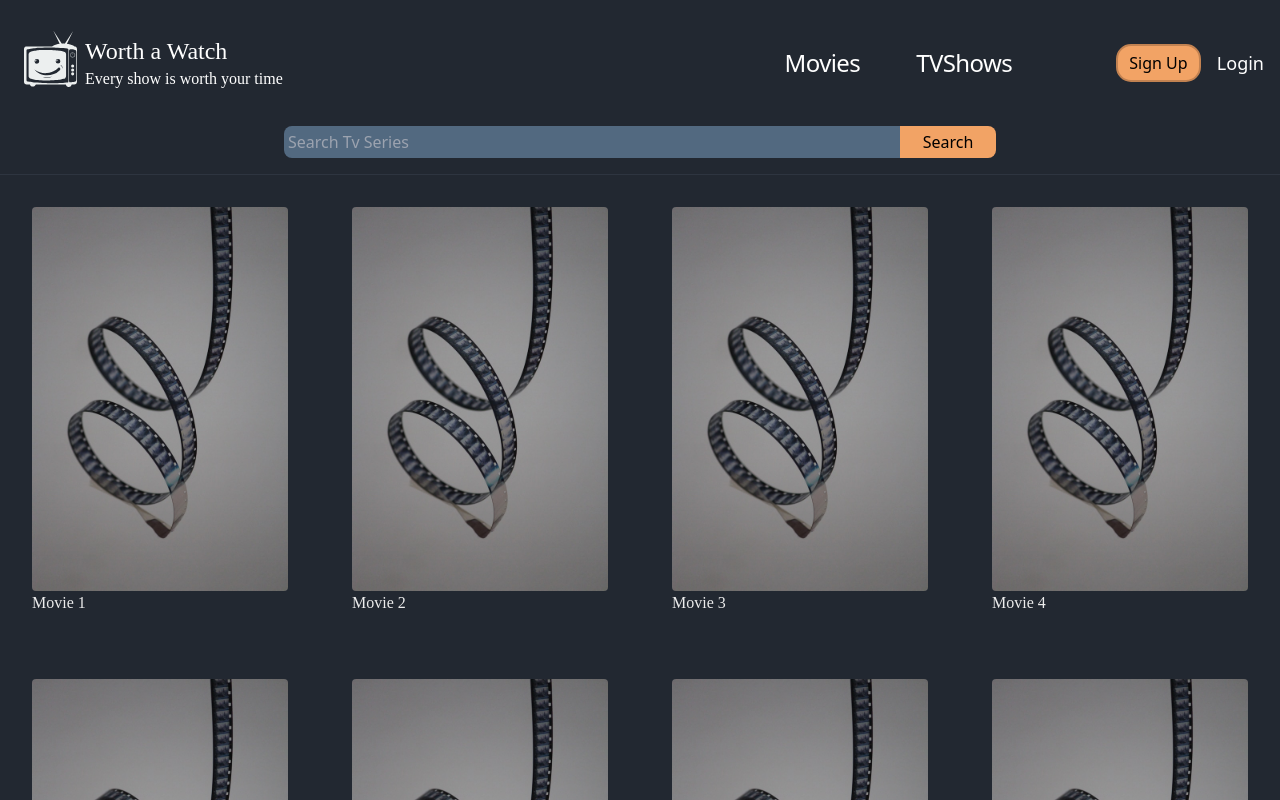
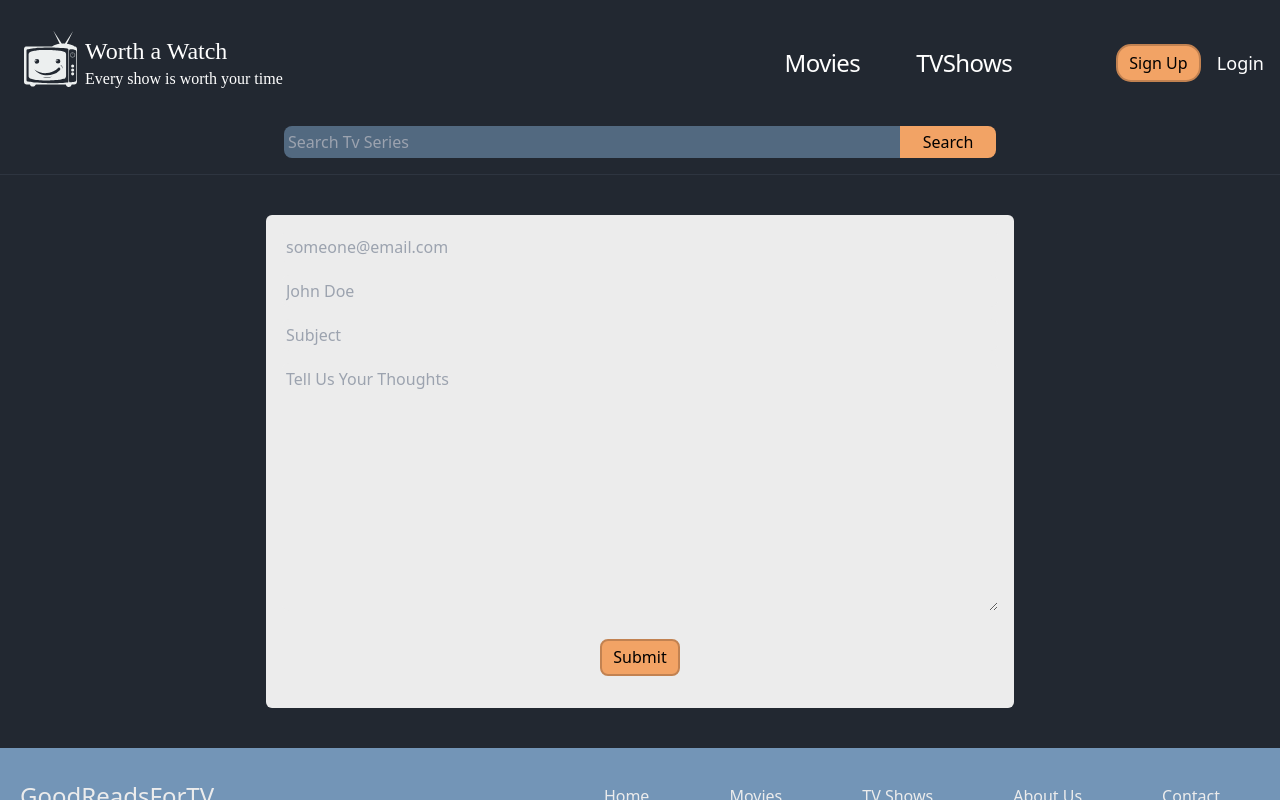
Before and after one commit to Dunder-Mifflin-Devs/GoodReadsForTV, a React (Vite) app in the folder good-reads-for-tv/: page /contact in a window 1280 px wide. Shown: the top 800 px of the page. Built offline with nearby package versions, Linux system fonts and the light colour scheme.

Commit message:
Created Contact Page, Routing, and Changes to App.jsx

```diff
--- a/good-reads-for-tv/src/App.jsx
+++ b/good-reads-for-tv/src/App.jsx
@@ -1,10 +1,13 @@
-import {useState} from 'react';
+// import {useState} from 'react';
+import { Route, Routes } from 'react-router-dom';
 import Header from './components/common/Nav/Header';
-import Body from './components/common/Body';
+// import Body from './components/common/Body';
 import Footer from './components/common/Footer';
-import Button from './components/ui/button/Button';
 import './assets/styles/index.css';
 import './assets/styles/baseStyling.css';
+import About from "./pages/about"
+import Contact from './pages/contact';
+import Dashboard from './pages/dashboard';
 
 function App() {
   // const [isModalOpen, setModalOpen] = useState(false);
@@ -20,7 +23,11 @@ function App() {
   return (
     <div className="min-h-screen flex flex-col bg-[var(--black)]">
       <Header />
-      <Body className="flex-grow" />
+      <Routes>
+            <Route exact path='/' element={<Dashboard className="flex-grow"/>}></Route>
+            <Route exact path='/about' element={<About className="flex-grow"/>}></Route>
+            <Route exact path='/contact' element={<Contact className="flex-grow"/>}></Route>
+      </Routes>
       <Footer className="mt-auto" />
     </div>
   );
--- a/good-reads-for-tv/src/components/common/Body.jsx
+++ b/good-reads-for-tv/src/components/common/Body.jsx
@@ -1,6 +1,6 @@
 import Feature from './Feature';
 
-export default function Header() {
+export default function Body() {
   return (
     <>
       <div className="flex flex-grow flex-row flex-wrap">
--- a/good-reads-for-tv/src/components/common/Footer.jsx
+++ b/good-reads-for-tv/src/components/common/Footer.jsx
@@ -7,7 +7,7 @@ const Footer = () => {
     <footer className="w-full bg-[--blue] h-24 text-[--white] flex justify-between items-center px-5">
       <div className="flex gap-10">
         {/* <Link to={'/'}><img className={style.logo} src={logo} alt={logo} /></Link> */}
-        <h2 className="text-2xl">GoodReadsForTV</h2>
+        <a href="/"><h2 className="text-2xl">GoodReadsForTV</h2></a>
       </div>
       <div className="">
         <NavLink to="/" className="hover:text-[--orange] hover:underline text-base px-10">
@@ -19,6 +19,12 @@ const Footer = () => {
         <NavLink to="/tv" className="hover:text-[--orange] hover:underline text-base px-10">
           TV Shows
         </NavLink>
+        <NavLink to="/about" className="hover:text-[--orange] hover:underline text-base px-10">
+          About Us
+        </NavLink>
+        <NavLink to="/contact" className="hover:text-[--orange] hover:underline text-base px-10">
+          Contact
+        </NavLink>
       </div>
     </footer>
   );
--- a/good-reads-for-tv/src/components/common/Nav/Header.jsx
+++ b/good-reads-for-tv/src/components/common/Nav/Header.jsx
@@ -9,7 +9,9 @@ export default function Header() {
     <div className="bg-[var(--black)] border-b border-gray-600 border-opacity-30 flex w-full">
       <div className="container p-2 px-4 mx-auto">
         <div className="flex justify-between items-center py-5">
-          <Logo />
+          <a href="/">
+            <Logo />
+          </a>
           <div className="w-auto">
             <div className="flex flex-wrap items-center">
               <DropDown />
--- a/good-reads-for-tv/src/pages/AboutUs.jsx
+++ b/good-reads-for-tv/src/pages/about.jsx
@@ -1,5 +1,5 @@
 export const AboutUs = () => {
-    return(
+    return (
         <div>
             <h1>Who are we?</h1>
             <p>Worth a Watch is a site dedicated to allowing people to share in their love of episodic TV shows! Wether through old media or streaming, we want people to be able to look up information on their favorite shows as well as share comment and review them.
@@ -18,5 +18,7 @@ export const AboutUs = () => {
                 </ul>
             </p>
         </div>
-)
+    )
 }
+
+export default AboutUs
--- /dev/null
+++ b/good-reads-for-tv/src/pages/contact.jsx
@@ -0,0 +1,120 @@
+import { useState } from "react";
+
+const Contact = () => {
+  const [name, setName] = useState("");
+  const [email, setEmail] = useState("");
+  const [subject, setSubject] = useState("");
+  const [message, setMessage] = useState("");
+
+  function handleSubmit(e) {
+    e.preventDefault();
+
+    // Perform form validation
+    const validationErrors = formValidation();
+
+    if (validationErrors.length === 0) {
+      // Submit the form data to the backend URL
+      alert("Form Submitted");
+      setName("");
+      setEmail("");
+      setSubject("");
+      setMessage("");
+    }
+  }
+
+  //validates email
+  function validateEmail(email) {
+    const pattern = /^[a-zA-Z0-9._%+-]+@[a-zA-Z0-9.-]+\.[a-zA-Z]{2,}$/;
+    return pattern.test(email);
+  }
+
+  const formValidation = () => {
+    const isNameValid = name !== "";
+
+    let errors = [];
+
+    if (!isNameValid) {
+      errors.push("Name is not valid, please try again.");
+      // alert("Name is not valid, please try again.");
+    }
+    if (!validateEmail(email)) {
+      errors.push("Email is not valid, please try again.");
+      // alert("Email is not valid, please try again.");
+    }
+    if (email === "") {
+      errors.push("Email field is empty, please try again.");
+      // alert("Email field is empty, please try again.");
+    }
+
+    if (errors.length > 0) {
+      // Alert the errors
+      errors.forEach((error) => {
+        alert(error);
+      });
+    }
+    else {
+      alert("Email Sent");
+    }
+
+    return errors;
+  };
+
+
+  return (
+    <div className="100vh flex justify-center place-content-center">
+        <form
+          className="flex flex-col justify-around bg-[--white] gap-3 p-4 m-10 rounded-md w-75px"
+          onSubmit={handleSubmit}
+          >
+
+            <input
+              className="bg-[--white] text-black rounded-md p-1 active:bg-black"
+              required
+              type="email"
+              placeholder="someone@email.com"
+              value={email}
+              onChange={(e) => setEmail(e.target.value)}
+            />
+
+            <input
+              className="bg-[--white] text-black rounded-lg p-1"
+              required
+              type="text"
+              placeholder="John Doe"
+              value={name}
+              onChange={(e) => setName(e.target.value)}
+            />
+
+            <input
+              className="bg-[--white] text-black rounded-lg p-1"
+              required
+              type="text"
+              placeholder="Subject"
+              value={subject}
+              onChange={(e) => setSubject(e.target.value)}
+            />
+
+            <textarea
+              className="bg-[--white] text-black rounded-lg p-1 border-slate-500"
+              rows="10"
+              cols="75"
+              required
+              placeholder="Tell Us Your Thoughts"
+              value={message}
+              onChange={(e) => setMessage(e.target.value)}
+            />
+
+            <button
+            className="bg-[--orange] text-black rounded-lg p-1 hover:underline cursor-pointer dft-btn w-fit place-self-center"
+            disabled={!subject || !message}
+            type="submit"
+            onClick={formValidation}
+            >
+              Submit
+            </button>
+        </form>
+    </div>
+  )
+}
+
+export default Contact
--- /dev/null
+++ b/good-reads-for-tv/src/pages/dashboard.jsx
@@ -0,0 +1,20 @@
+import Feature from "../components/common/Feature";
+
+const Dashboard = () => {
+  return (
+    <>
+        <div className="flex flex-grow flex-row flex-wrap">
+          <Feature poster="{{ img: '', alt: '' }}" title={'Movie 1'} />
+          <Feature poster="{{ img: '', alt: '' }}" title={'Movie 2'} />
+          <Feature poster="{{ img: '', alt: '' }}" title={'Movie 3'} />
+          <Feature poster="{{ img: '', alt: '' }}" title={'Movie 4'} />
+          <Feature poster="{{ img: '', alt: '' }}" title={'Movie 5'} />
+          <Feature poster="{{ img: '', alt: '' }}" title={'Movie 6'} />
+          <Feature poster="{{ img: '', alt: '' }}" title={'Movie 7'} />
+          <Feature poster="{{ img: '', alt: '' }}" title={'Movie 8'} />
+        </div>
+    </>
+  )
+}
+
+export default Dashboard
```
